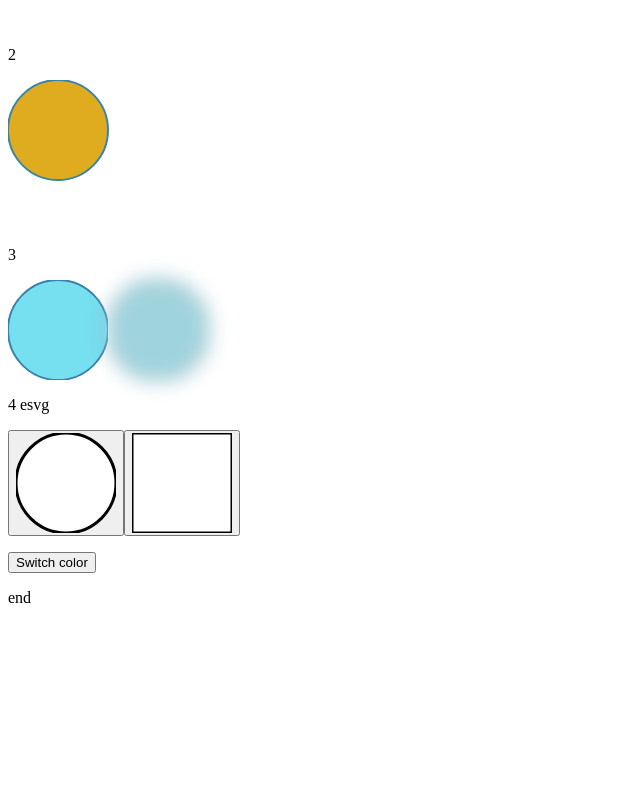
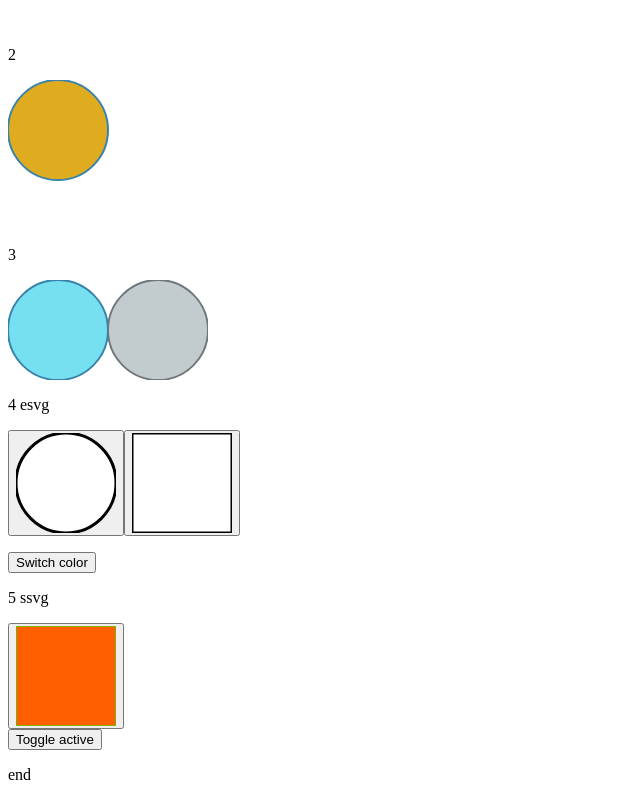
Before and after one commit to bdorninger/angular-svg, an Angular app: page / in a window 1280 px wide. Shown: the part 222-1022 px from the top of the page, without its empty margins (0-640 px from the left). Before the commit the page ends 845 px from the top, so only its background shows below. Built offline with nearby package versions, Linux system fonts and the light colour scheme.

Commit message:
4 files modified, 3 added

```diff
--- a/src/app/app.component.css
+++ b/src/app/app.component.css
@@ -13,7 +13,7 @@
 }
 
 .inactive {
-  filter: grayscale(0.5) blur(10px);
+  filter: grayscale(0.9); /*  blur(1px);*/
 }
 
 .mysvg {
--- a/src/app/app.component.html
+++ b/src/app/app.component.html
@@ -36,5 +36,16 @@
   </button>
   <p></p>
   <button (click)="switchColor()">Switch color</button>
+
+  <p>5 ssvg</p>
+  <button class="svgbt">
+  <ssvg
+    class="toolicon"
+    [ngClass]="iconactive ? 'active' : 'inactive'"
+></ssvg>
+  </button>
+  <div>
+    <button (click)="toggleActive()">Toggle active</button>
+  </div>
 </div>
 <p>end</p>
--- a/src/app/app.component.ts
+++ b/src/app/app.component.ts
@@ -1,5 +1,5 @@
 import { Component, VERSION } from '@angular/core';
-
+//
 @Component({
   selector: 'my-app',
   templateUrl: './app.component.html',
@@ -18,6 +18,8 @@ export class AppComponent {
   public currentStrokeColor = '#000000';
   public currentFillColor = '#ffffff';
 
+  public iconactive = true;
+
   public switchColor() {
     this.ind++;
     if (this.ind >= this.strokeColors.length) {
@@ -28,4 +30,8 @@ export class AppComponent {
       this.strokeColors[(this.ind + 1) % this.strokeColors.length];
     console.log('switched cols');
   }
+
+  public toggleActive() {
+    this.iconactive = !this.iconactive;
+  }
 }
--- /dev/null
+++ b/src/app/ssvg/ssvg.component.css
@@ -0,0 +1,25 @@
+/* .svg-container {
+  background-color: blueviolet;
+} */
+
+.svg-container.active svg {
+  stroke: #00ff00;
+  fill: #ff5f00;
+  /* color: #ff5f00; */
+}
+
+.toolicon.active svg {
+  stroke: #00ff00;
+  fill: #ff5f00;
+  /* color: #ff5f00; */
+}
+
+.svg-container.inactive svg {
+  fill: #00ff00;
+  stroke: #ff5f00;
+}
+
+.toolicon.inactive svg {
+  fill: #00ff00;
+  stroke: #ff5f00;
+}
--- /dev/null
+++ b/src/app/ssvg/ssvg.component.html
@@ -0,0 +1,6 @@
+<!-- class="svg-container"
+    [ngClass]="active ? 'active' : 'inactive'" -->
+<!-- [outerHTML]="svgContent()" -->
+<!-- <ng-container> -->
+<div #svgdiv></div>
+<!-- </ng-container> -->
--- /dev/null
+++ b/src/app/ssvg/ssvg.component.ts
@@ -0,0 +1,45 @@
+import {
+  AfterViewInit,
+  Component,
+  ElementRef,
+  Input,
+  OnInit,
+  ViewChild,
+  ViewEncapsulation,
+} from '@angular/core';
+import { DomSanitizer, SafeHtml } from '@angular/platform-browser';
+
+const rect = `<svg width="100" height="100"><rect x="0" y="0" width="100" height="100"/></svg>`;
+
+@Component({
+  selector: 'ssvg',
+  templateUrl: './ssvg.component.html',
+  styleUrls: ['./ssvg.component.css'],
+  encapsulation: ViewEncapsulation.None,
+})
+export class SSVGComponent implements OnInit, AfterViewInit {
+  @Input()
+  public active = false;
+
+  @ViewChild('svgdiv', {
+    read: ElementRef,
+  })
+  private svgdiv: ElementRef;
+
+  constructor(private readonly sanitizer: DomSanitizer) {
+    console.log('ctor');
+  }
+
+  public ngOnInit(): void {
+    console.log('divinit', this.svgdiv);
+  }
+
+  public ngAfterViewInit(): void {
+    console.log('divafter', this.svgdiv);
+    this.svgdiv.nativeElement.outerHTML = rect;
+  }
+
+  public svgContent(): SafeHtml {
+    return this.sanitizer.bypassSecurityTrustHtml(rect);
+  }
+}
```
Also changed, not shown: src/app/app.module.ts (+5 -4 lines).
